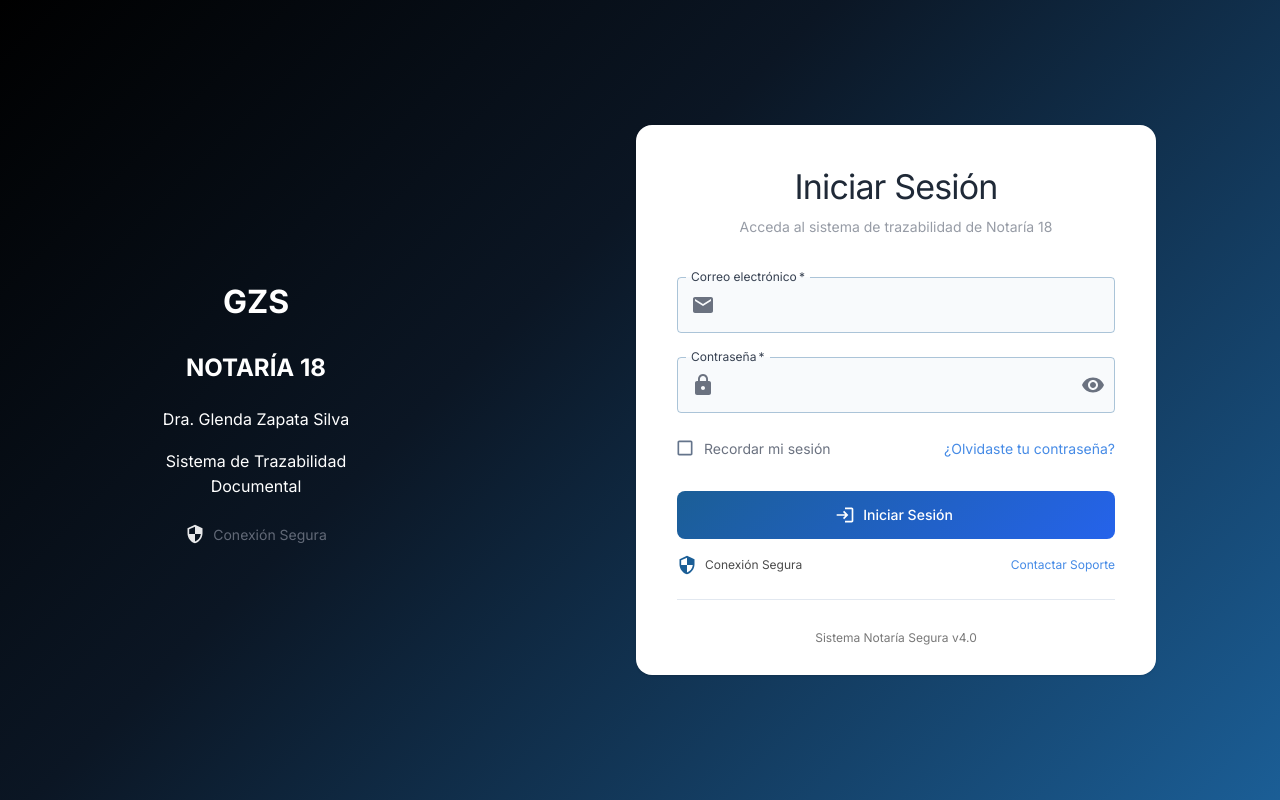
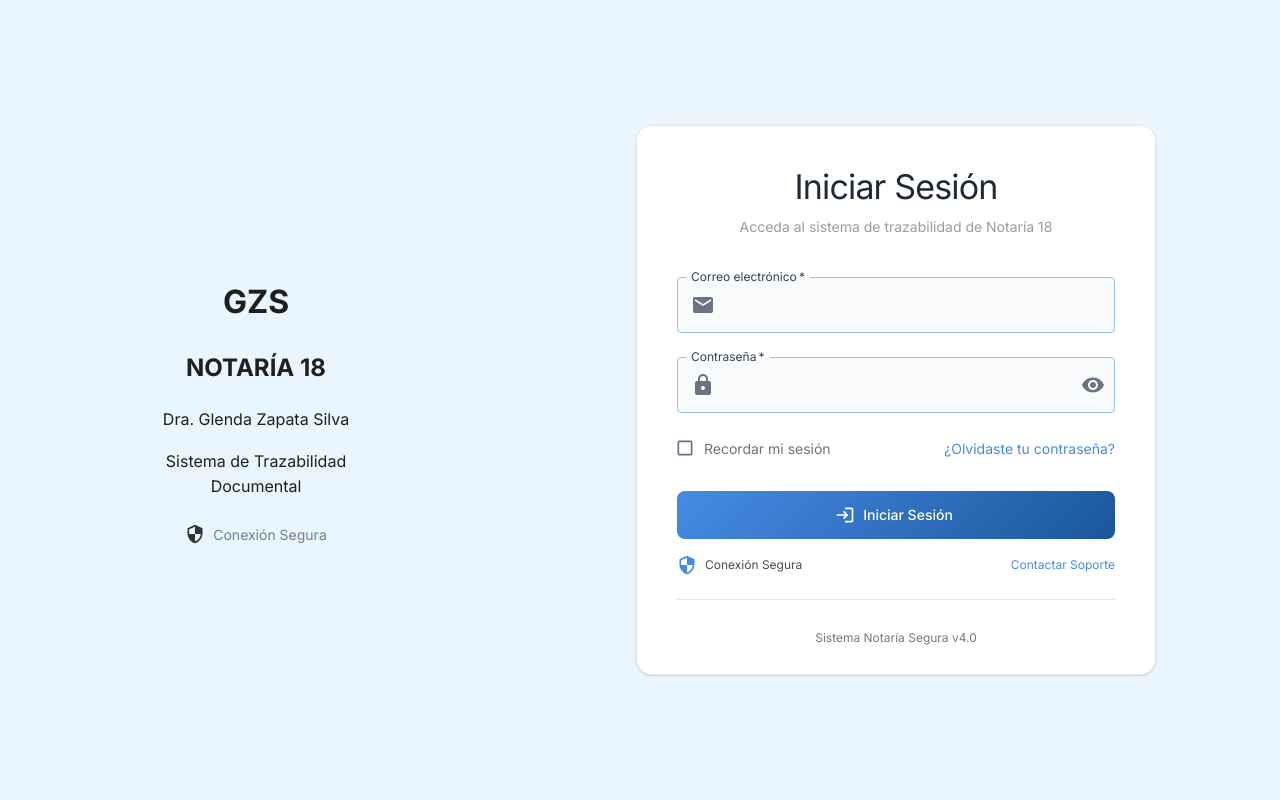
Before and after one commit to Steppenwolf0809/notaria-segura-v4, a React (Vite) app in the folder frontend/: page / in a window 1280 px wide. Built offline with nearby package versions, Linux system fonts and the light colour scheme; no server answers.

Commit message:
textos blancos

```diff
--- a/frontend/src/components/Dashboard.jsx
+++ b/frontend/src/components/Dashboard.jsx
@@ -164,11 +164,11 @@ const Dashboard = () => {
               startIcon={<LogoutIcon />}
               sx={{
                 ml: 1,
-                display: { xs: 'none', sm: 'inline-flex' },
+                display: { xs: 'none', sm: 'flex' },
                 borderColor: 'error.main',
                 color: 'error.main',
                 '&:hover': {
-                  bgcolor: 'rgba(244, 67, 54, 0.08)',
+                  bgcolor: (theme) => theme.palette.mode === 'dark' ? 'error.dark' : 'error.light',
                   borderColor: 'error.dark'
                 }
               }}
@@ -326,9 +326,8 @@ const Dashboard = () => {
 
               <Chip
                 label={user.role}
+                color="primary"
                 sx={{
-                  bgcolor: getUserRoleColor(),
-                  color: 'white',
                   fontWeight: 'bold'
                 }}
               />
@@ -365,10 +364,7 @@ const Dashboard = () => {
                   <Chip
                     label={user.role}
                     size="small"
-                    sx={{
-                      bgcolor: getUserRoleColor(),
-                      color: 'white'
-                    }}
+                    color="primary"
                   />
                 </Box>
               </CardContent>
--- a/frontend/src/components/LoginForm.jsx
+++ b/frontend/src/components/LoginForm.jsx
@@ -114,7 +114,9 @@ const LoginForm = () => {
       minHeight: '100vh',
       width: '100vw',
       overflow: 'hidden',
-      background: 'linear-gradient(135deg, #000000 0%, #0b1624 40%, #1B5E96 100%)'
+      background: (theme) => theme.palette.mode === 'dark'
+        ? 'linear-gradient(135deg, #000000 0%, #0b1624 40%, #1B5E96 100%)'
+        : theme.palette.background.default
     }}>
       <Box
         sx={{
@@ -130,7 +132,7 @@ const LoginForm = () => {
             alignItems: 'center',
             justifyContent: 'center',
             p: { xs: 4, md: 6 },
-            color: '#ffffff',
+            color: 'text.primary',
             position: 'relative',
             gridColumn: { xs: '1 / -1', md: '1 / 2' }
           }}
@@ -167,11 +169,15 @@ const LoginForm = () => {
             <Card sx={{
               width: '100%',
               maxWidth: 520,
-              backgroundColor: 'rgba(255, 255, 255, 0.1)',
+              backgroundColor: (theme) => theme.palette.mode === 'dark'
+                ? 'rgba(255, 255, 255, 0.1)'
+                : 'background.paper',
               backdropFilter: 'blur(12px)',
-              border: '1px solid rgba(255, 255, 255, 0.15)',
+              border: (theme) => `1px solid ${theme.palette.mode === 'dark' ? 'rgba(255, 255, 255, 0.15)' : theme.palette.divider}`,
               borderRadius: 4,
-              boxShadow: '0 8px 32px 0 rgba(0, 0, 0, 0.37)'
+              boxShadow: (theme) => theme.palette.mode === 'dark'
+                ? '0 8px 32px 0 rgba(0, 0, 0, 0.37)'
+                : '0 8px 32px 0 rgba(0, 0, 0, 0.1)'
             }}>
               <CardContent sx={{ p: { xs: 4, md: 5 } }}>
                 {/* Encabezado */}
@@ -210,17 +216,17 @@ const LoginForm = () => {
                     InputProps={{
                       startAdornment: (
                         <InputAdornment position="start">
-                          <EmailIcon sx={{ color: '#1B5E96' }} />
+                          <EmailIcon color="primary" />
                         </InputAdornment>
                       )
                     }}
                     sx={{
                       '& .MuiOutlinedInput-root': {
-                        '& fieldset': { borderColor: 'rgba(27,94,150,0.35)' },
-                        '&:hover fieldset': { borderColor: '#1B5E96' },
-                        '&.Mui-focused fieldset': { borderColor: '#1B5E96' },
+                        '& fieldset': { borderColor: 'primary.light' },
+                        '&:hover fieldset': { borderColor: 'primary.main' },
+                        '&.Mui-focused fieldset': { borderColor: 'primary.main' },
                       },
-                      '& .MuiInputLabel-root.Mui-focused': { color: '#1B5E96' }
+                      '& .MuiInputLabel-root.Mui-focused': { color: 'primary.main' }
                     }}
                   />
 
@@ -241,7 +247,7 @@ const LoginForm = () => {
                     InputProps={{
                       startAdornment: (
                         <InputAdornment position="start">
-                          <LockIcon sx={{ color: '#1B5E96' }} />
+                          <LockIcon color="primary" />
                         </InputAdornment>
                       ),
                       endAdornment: (
@@ -254,11 +260,11 @@ const LoginForm = () => {
                     }}
                     sx={{
                       '& .MuiOutlinedInput-root': {
-                        '& fieldset': { borderColor: 'rgba(27,94,150,0.35)' },
-                        '&:hover fieldset': { borderColor: '#1B5E96' },
-                        '&.Mui-focused fieldset': { borderColor: '#1B5E96' },
+                        '& fieldset': { borderColor: 'primary.light' },
+                        '&:hover fieldset': { borderColor: 'primary.main' },
+                        '&.Mui-focused fieldset': { borderColor: 'primary.main' },
                       },
-                      '& .MuiInputLabel-root.Mui-focused': { color: '#1B5E96' }
+                      '& .MuiInputLabel-root.Mui-focused': { color: 'primary.main' }
                     }}
                   />
 
@@ -278,9 +284,13 @@ const LoginForm = () => {
                     sx={{
                       mt: 3,
                       height: 48,
-                      background: 'linear-gradient(135deg, #1B5E96 0%, #2563EB 100%)',
+                      background: (theme) => theme.palette.mode === 'dark'
+                        ? 'linear-gradient(135deg, #1B5E96 0%, #2563EB 100%)'
+                        : `linear-gradient(135deg, ${theme.palette.primary.main} 0%, ${theme.palette.primary.dark} 100%)`,
                       '&:hover': {
-                        background: 'linear-gradient(135deg, #174a75 0%, #1e40af 100%)'
+                        background: (theme) => theme.palette.mode === 'dark'
+                          ? 'linear-gradient(135deg, #174a75 0%, #1e40af 100%)'
+                          : `linear-gradient(135deg, ${theme.palette.primary.dark} 0%, ${theme.palette.primary.dark} 100%)`
                       }
                     }}
                     startIcon={isLoading ? <CircularProgress size={20} color="inherit" /> : <LoginIcon />}
@@ -290,7 +300,7 @@ const LoginForm = () => {
 
                   <Stack direction={{ xs: 'column', sm: 'row' }} spacing={1} justifyContent="space-between" sx={{ mt: 2 }}>
                     <Stack direction="row" spacing={1} alignItems="center">
-                      <SecurityIcon fontSize="small" sx={{ color: '#1B5E96' }} />
+                      <SecurityIcon fontSize="small" color="primary" />
                       <Typography variant="caption" sx={{ opacity: 0.8 }}>Conexión Segura</Typography>
                     </Stack>
                     <Link href="mailto:soporte@notaria18.ec" underline="hover" variant="caption">
--- a/frontend/src/components/shared/EditDocumentModal.jsx
+++ b/frontend/src/components/shared/EditDocumentModal.jsx
@@ -206,8 +206,8 @@ const EditDocumentModal = ({
           background: (theme) => theme.palette.mode === 'dark'
             ? 'linear-gradient(135deg, #162840, #17a2b8)'
             : 'linear-gradient(135deg, #1976d2, #42a5f5)',
-          color: (theme) => theme.palette.mode === 'dark' ? 'white' : 'white',
-          borderBottom: '3px solid #D4AF37',
+          color: 'primary.contrastText',
+          borderBottom: (theme) => `3px solid ${theme.palette.warning.main}`,
           py: 2
         }}
       >
@@ -220,7 +220,7 @@ const EditDocumentModal = ({
           </Box>
           <IconButton
             onClick={handleClose}
-            sx={{ color: (theme) => theme.palette.mode === 'dark' ? 'white' : 'white' }}
+            sx={{ color: 'primary.contrastText' }}
           >
             <CloseIcon />
           </IconButton>
@@ -252,7 +252,7 @@ const EditDocumentModal = ({
             )}
 
             {/* Información del Documento */}
-            <Card sx={{ mb: 3, border: '1px solid #e0e0e0' }}>
+            <Card sx={{ mb: 3, border: (theme) => `1px solid ${theme.palette.divider}` }}>
               <CardContent>
                 <Box sx={{ display: 'flex', alignItems: 'center', gap: 1, mb: 2 }}>
                   <DocumentIcon color="primary" />
@@ -294,7 +294,7 @@ const EditDocumentModal = ({
             <Divider sx={{ my: 2 }} />
 
             {/* Información del Cliente */}
-            <Card sx={{ border: '1px solid #e0e0e0' }}>
+            <Card sx={{ border: (theme) => `1px solid ${theme.palette.divider}` }}>
               <CardContent>
                 <Box sx={{ display: 'flex', alignItems: 'center', gap: 1, mb: 2 }}>
                   <PersonIcon color="primary" />
--- a/frontend/src/main.jsx
+++ b/frontend/src/main.jsx
@@ -303,7 +303,7 @@ function AppWithTheme() {
       MuiAlert: {
         styleOverrides: {
           root: {
-            color: '#ffffff',
+
           },
           filledSuccess: {
             backgroundColor: `${isDarkMode ? '#047857' : '#10b981'} !important`,
```
Also changed, not shown: frontend/src/components/grouping/QuickGroupingModal.jsx (+20 -20 lines).
